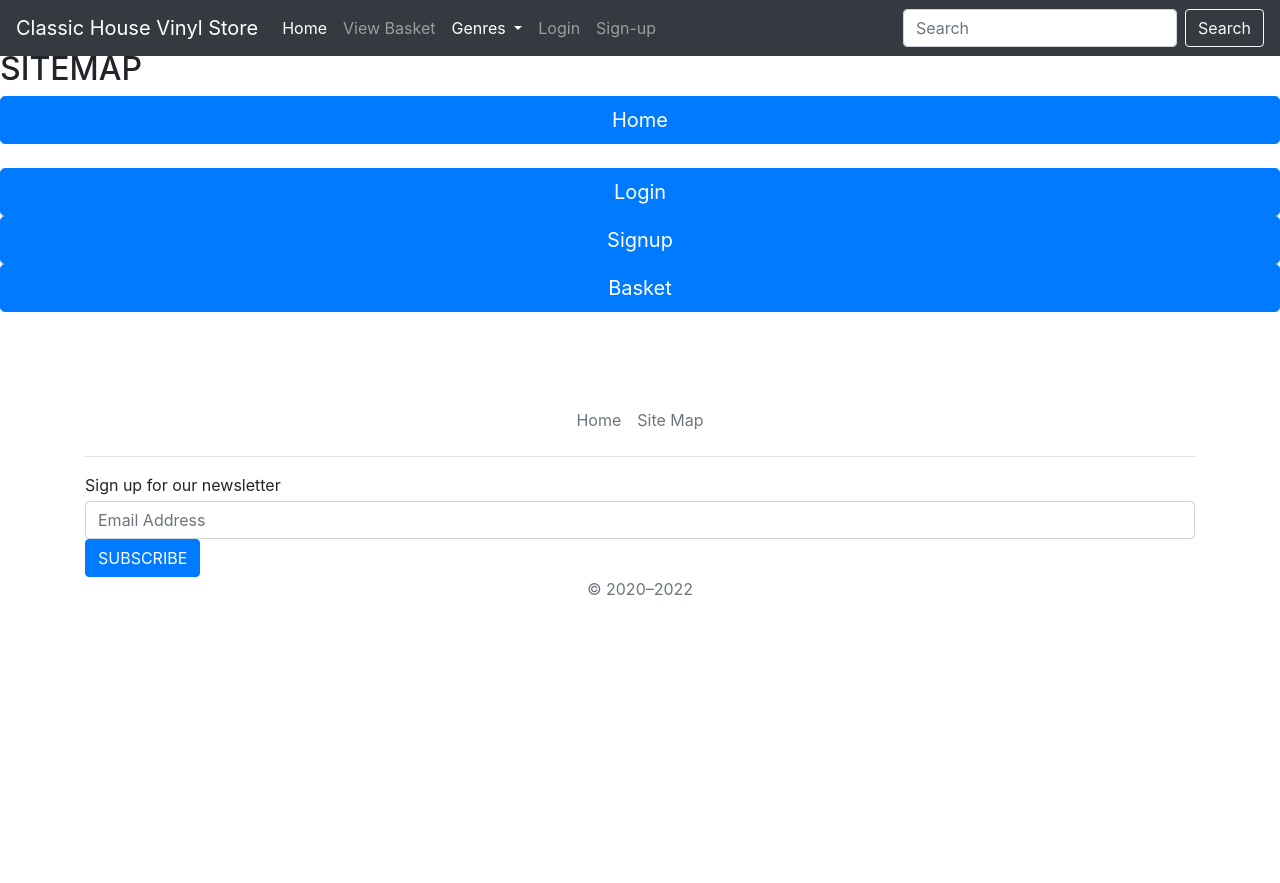
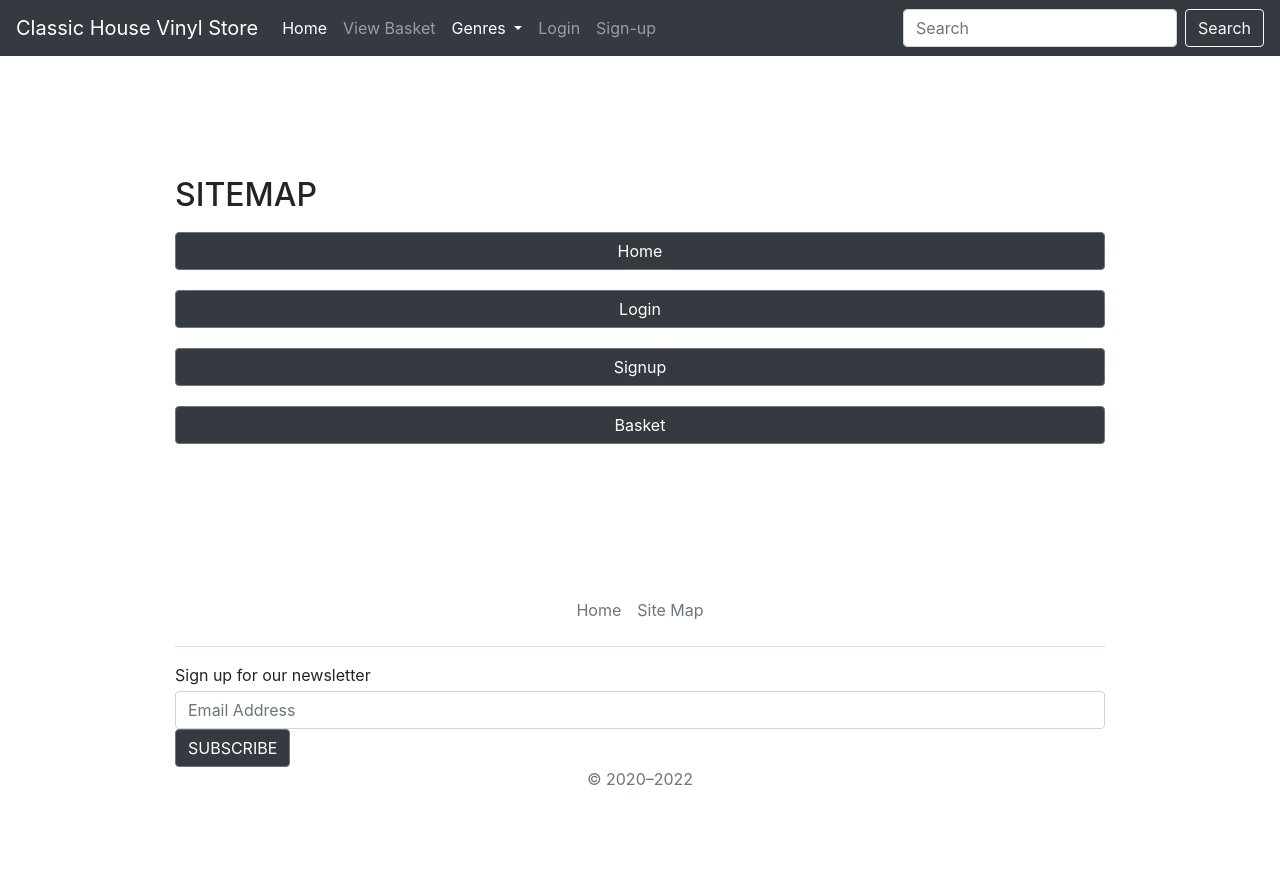
Before and after one commit to Code-Institute-Submissions/edwardgurney-ClassicHouseStore_OctResub, a Django app: page /sitemap/ in a window 1280 px wide. Before the commit the page ends 595 px from the top, so only its background shows below. Run offline with Django 3.2, Linux system fonts and the light colour scheme; some libraries are stand-ins or nearby versions.

Commit message:
cleaned up styles issues with css

```diff
--- a/p5_ecommerce_store/static/p5_ecommerce_store/detail.css
+++ b/p5_ecommerce_store/static/p5_ecommerce_store/css/detail.css
@@ -15,3 +15,13 @@
 .center {
   text-align: center;
 }
+
+.site__map {
+  display: flex;
+  flex-direction: column;
+  justify-content: space-around;
+}
+
+.site__map a{
+  margin: 10px 0;
+}
--- a/p5_ecommerce_store/templates/p5_ecommerce_store/product_detail.html
+++ b/p5_ecommerce_store/templates/p5_ecommerce_store/product_detail.html
@@ -1,7 +1,7 @@
 {% extends 'base.html' %}
 {% load static %}
 {% block customcss %}
-<link href="{% static 'p5_ecommerce_store/detail.css' %}" rel="stylesheet">
+<link href="{% static 'p5_ecommerce_store/css/detail.css' %}" rel="stylesheet">
 <!-- <style>
     .bd-placeholder-img {
   font-size: 1.125rem;
--- a/p5_ecommerce_store/templates/p5_ecommerce_store/sitemap.html
+++ b/p5_ecommerce_store/templates/p5_ecommerce_store/sitemap.html
@@ -1,22 +1,23 @@
 {% extends 'base.html' %}
 {% block content %}
 {% load static %}
-<link href="{% static 'p5_ecommerce_store/detail.css' %}" rel="stylesheet">
+
+<link href="{% static 'p5_ecommerce_store/css/detail.css' %}" rel="stylesheet">
+<div class="container py-5">
       <H2>SITEMAP</H2>
-          <div>
+          <div class="site__map">
             <a href="{% url 'home' %}">
-                <button class="w-100 btn btn-lg btn-primary center" type="button">Home</button>
+                <button class="w-100 btn btn-secondary bg-dark gray-theme" type="button">Home</button>
               </a>
-          </div>
-          <br>
               <a href="{% url 'login' %}">
-                <button class="w-100 btn btn-lg btn-primary" type="button">Login</button>
+                <button class="w-100 btn btn-secondary bg-dark gray-theme" type="button">Login</button>
               </a>
               <a href="{% url 'signup' %}">
-                <button class="w-100 btn btn-lg btn-primary" type="button">Signup</button>
+                <button class="w-100 btn btn-secondary bg-dark gray-theme" type="button">Signup</button>
               </a>
               <a href="{% url 'basket' %}">
-                <button class="w-100 btn btn-lg btn-primary" type="button">Basket</button>
+                <button class="w-100 btn btn-secondary bg-dark gray-theme" type="button">Basket</button>
               </a>
-
+              </div>
+    </div>
 {% endblock %}
--- a/p5_ecommerce_store/templates/p5_ecommerce_store/thankyou.html
+++ b/p5_ecommerce_store/templates/p5_ecommerce_store/thankyou.html
@@ -1,6 +1,6 @@
 {% extends 'base.html' %}
 {% block content %}
-
+<div class="container">
 <H1><bold>Thank you for shopping with us.</bold></H1>
 <H3>
     Your order is on its way and your order number is {{ order.order_number }}, please
@@ -11,6 +11,7 @@
 </H3>
 <H4>If you have any questions, please contact us</H4>
 <a href="{% url 'home' %}">
-    <button class="w-100 btn btn-lg btn-primary" type="button">Forgotten Something? Clck here to continue shopping</button>
+    <button class="w-100 btn btn-secondary bg-dark gray-theme" type="button">Forgotten Something? Clck here to continue shopping</button>
   </a>
+</div>
 {% endblock %}
--- a/p5_ecommerce_store/views.py
+++ b/p5_ecommerce_store/views.py
@@ -178,7 +178,7 @@ class CheckoutView(LoginRequiredMixin, SingleObjectMixin, View):
 				new_order = Order.objects.create(
 					order_number = bag.id,
 					customer = bag.user,
-					order_total = bag.totagl,
+					order_total = bag.total,
 					shipping_address = address
 				)
 				bag.order = new_order
--- a/static/css/style.css
+++ b/static/css/style.css
@@ -31,3 +31,20 @@
   footer p {
     margin-bottom: .25rem;
   }
+
+  .user_address {
+  width: 100%;
+    text-align: left;
+    border: 1px solid rgb(50, 50, 93, 0.1);
+    margin: 10px;
+    padding: 5px 10px;
+  }
+
+  .container {
+    max-width: 960px;
+  }
+  body{
+    padding-top: 10%;
+  }
+
+  .lh-condensed { line-height: 1.25; }
--- a/templates/base.html
+++ b/templates/base.html
@@ -42,7 +42,7 @@
   </head>
 
   <body>
-    <header style="margin-bottom: 50px;">
+    <header>
 
       <nav class="navbar navbar-expand-md navbar-dark fixed-top bg-dark">
         <a class="navbar-brand" href="{% url 'home' %}">Classic House Vinyl Store</a>
@@ -116,7 +116,7 @@
     <form action="{% url 'newsletter' %}" method="post">{% csrf_token %}
       <p>Sign up for our newsletter</p>
       <input type="email" required class="form-control" name="email_address" id="email_address" placeholder="Email Address">
-      <button class="btn btn-primary my-2 my-sm-0" type="submit">SUBSCRIBE</button>
+      <button class="btn btn-secondary my-2 my-sm-0 bg-dark gray-theme" type="submit">SUBSCRIBE</button>
     </form>
     <p class="text-center text-muted">&copy; 2020–{% now "Y"%}</p>
   </footer>
--- a/templates/registration/login.html
+++ b/templates/registration/login.html
@@ -18,6 +18,7 @@
   <body class="text-center">
 
 <main class="form-signin">
+  <div class="container py-5">
   <!-- {% if messages %}
 <ul class="messages">
     {% for message in messages %}
@@ -55,6 +56,7 @@
     <button class="w-100 btn btn-lg btn-theme bg-dark" type="button">Sign Up</button>
   </a>
   <p class="mt-5 mb-3 text-muted">&copy; 2020–{% now "Y"%}</p>
+  </div>
 </main>
 
 
```
Also changed, not shown: p5_ecommerce_store/templates/p5_ecommerce_store/basket.html (+2 -9 lines), p5_ecommerce_store/templates/p5_ecommerce_store/checkout.html (+1 -9 lines), p5_ecommerce_store/templates/p5_ecommerce_store/index.html (+1 -6 lines), p5_ecommerce_store/templates/p5_ecommerce_store/payment.html (+4 -5 lines), 1 other file.
